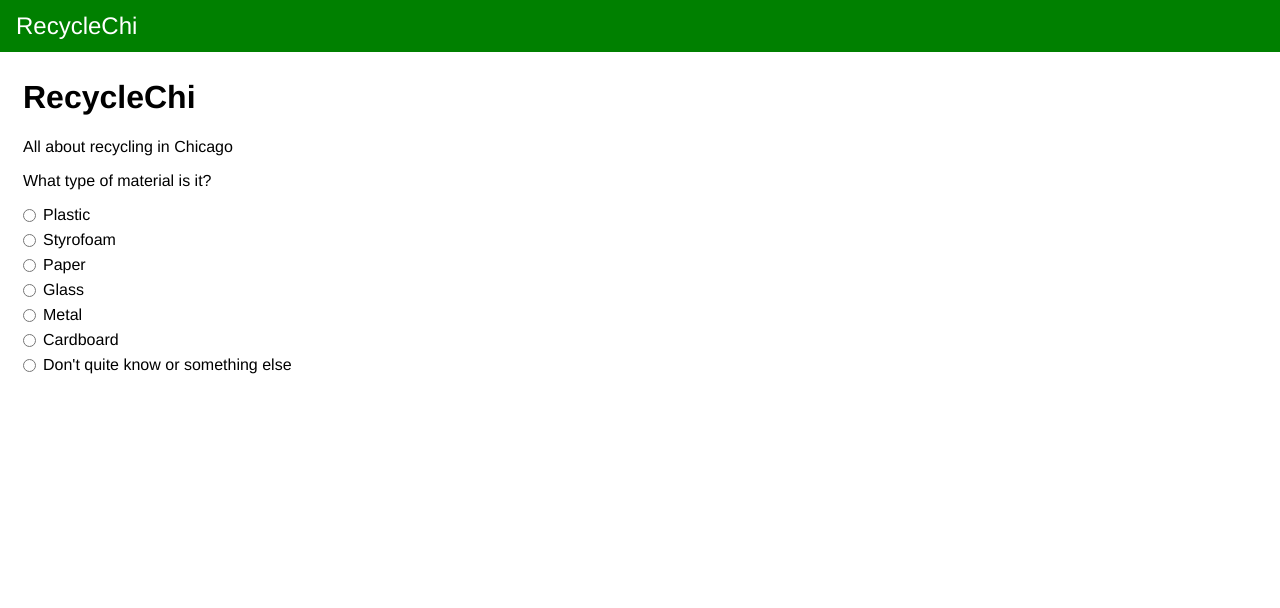
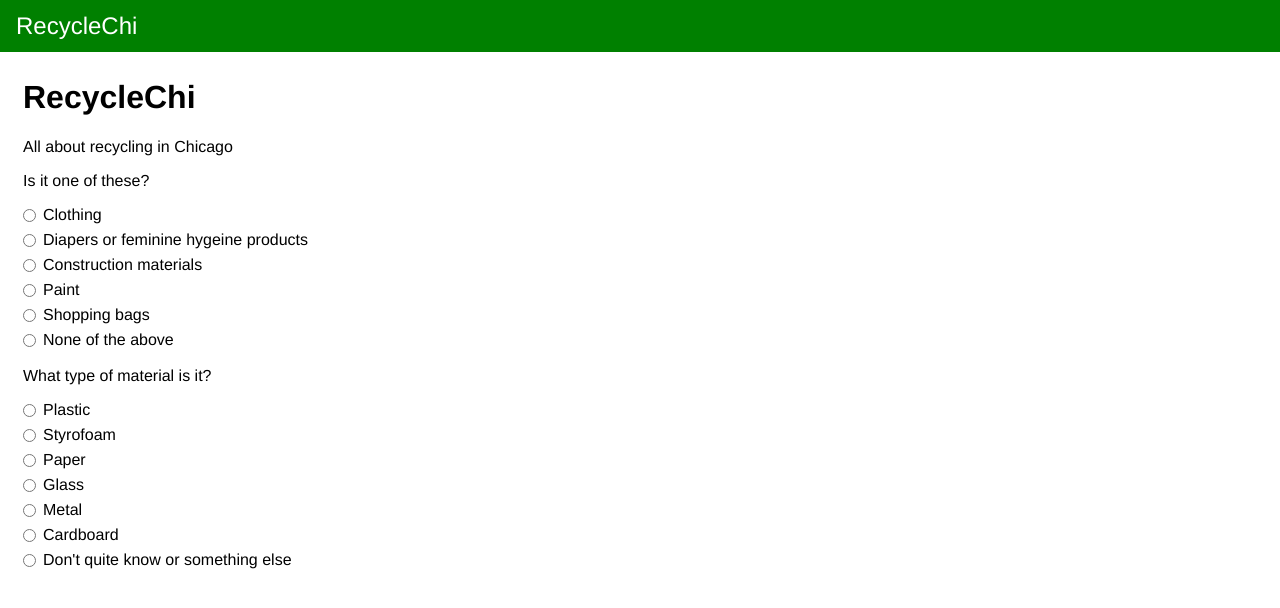
Before and after one commit to alexlrobertson/recyclechi, a website: page assets/index.html in a window 1280 px wide. Drawn offline with nearby package versions, Linux system fonts and the light colour scheme; files that its build step writes are made by us from their sources.

Commit message:
Elimination

```diff
--- a/assets/index.html
+++ b/assets/index.html
@@ -18,6 +18,39 @@
     <p>All about recycling in Chicago</p>
 
     <div class="drawers">
+      <div class="drawer">
+        <p>Is it one of these?</p>
+        <div class="radio">
+          <label>
+            <input type="radio" name="eliminate" value="clothing"> Clothing
+          </label>
+        </div>
+        <div class="radio">
+          <label>
+            <input type="radio" name="eliminate" value="diapers-or-feminine-products"> Diapers or feminine hygeine products
+          </label>
+        </div>
+        <div class="radio">
+          <label>
+            <input type="radio" name="eliminate" value="construction"> Construction materials
+          </label>
+        </div>
+        <div class="radio">
+          <label>
+            <input type="radio" name="eliminate" value="paint"> Paint
+          </label>
+        </div>
+        <div class="radio">
+          <label>
+            <input type="radio" name="eliminate" value="shopping-bags"> Shopping bags
+          </label>
+        </div>
+        <div class="radio">
+          <label>
+            <input type="radio" name="eliminate" value="none"> None of the above
+          </label>
+        </div>
+      </div>
       <div class="drawer">
         <p>What type of material is it?</p>
         <div class="radio">
```
